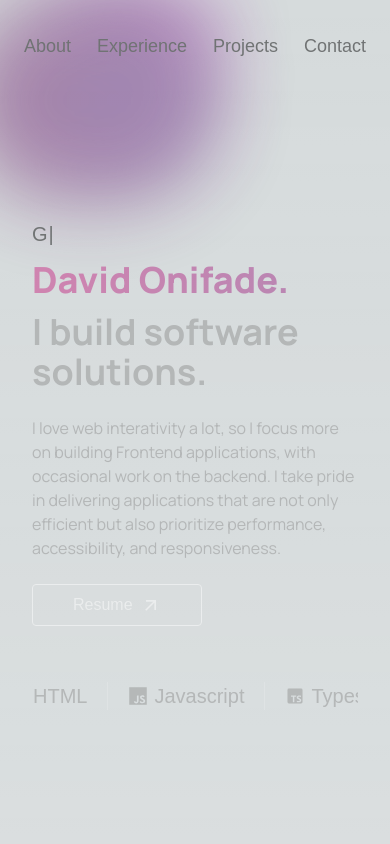
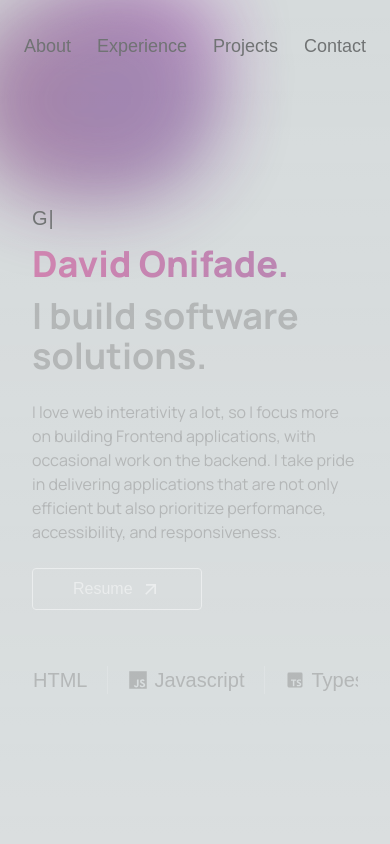
Before and after one commit to zyzer01/portfolio-zyzer, a Next.js app: page / in a window 390 px wide. Shown: the top 844 px of the page. Built offline with nearby package versions, Linux system fonts and the light colour scheme; a web font is replaced by a local one.

Commit message:
update Hero.tsx

```diff
--- a/src/components/Hero.tsx
+++ b/src/components/Hero.tsx
@@ -37,7 +37,7 @@ const Hero = () => {
   };
 
   return (
-    <div className="flex flex-col space-y-6 pt-32">
+    <div className="flex flex-col space-y-6 pt-28 md:pt-32">
       <div className="transition-all ease-out duration-300">
         <div className="proggy text-xl">
           <Typewriter
```
